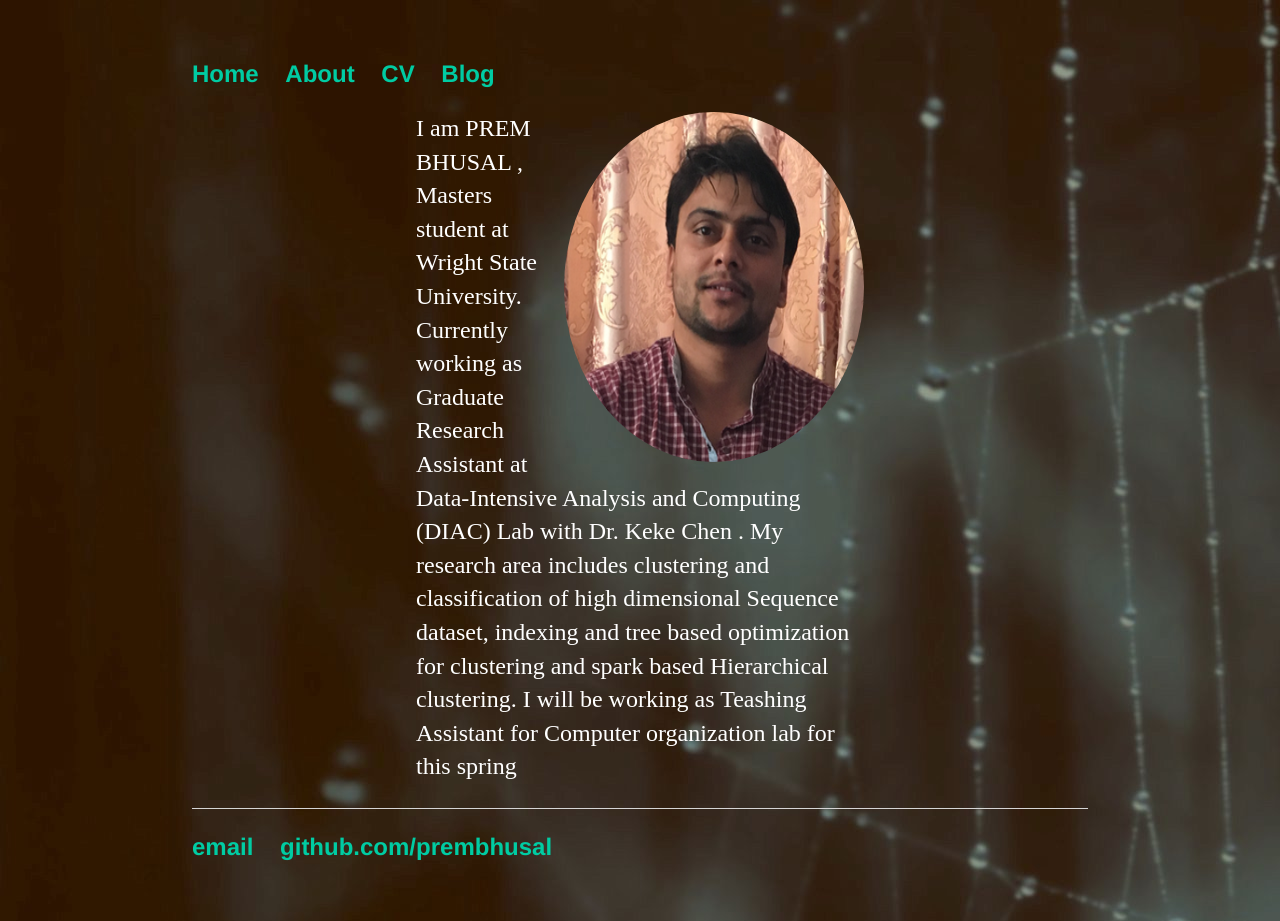
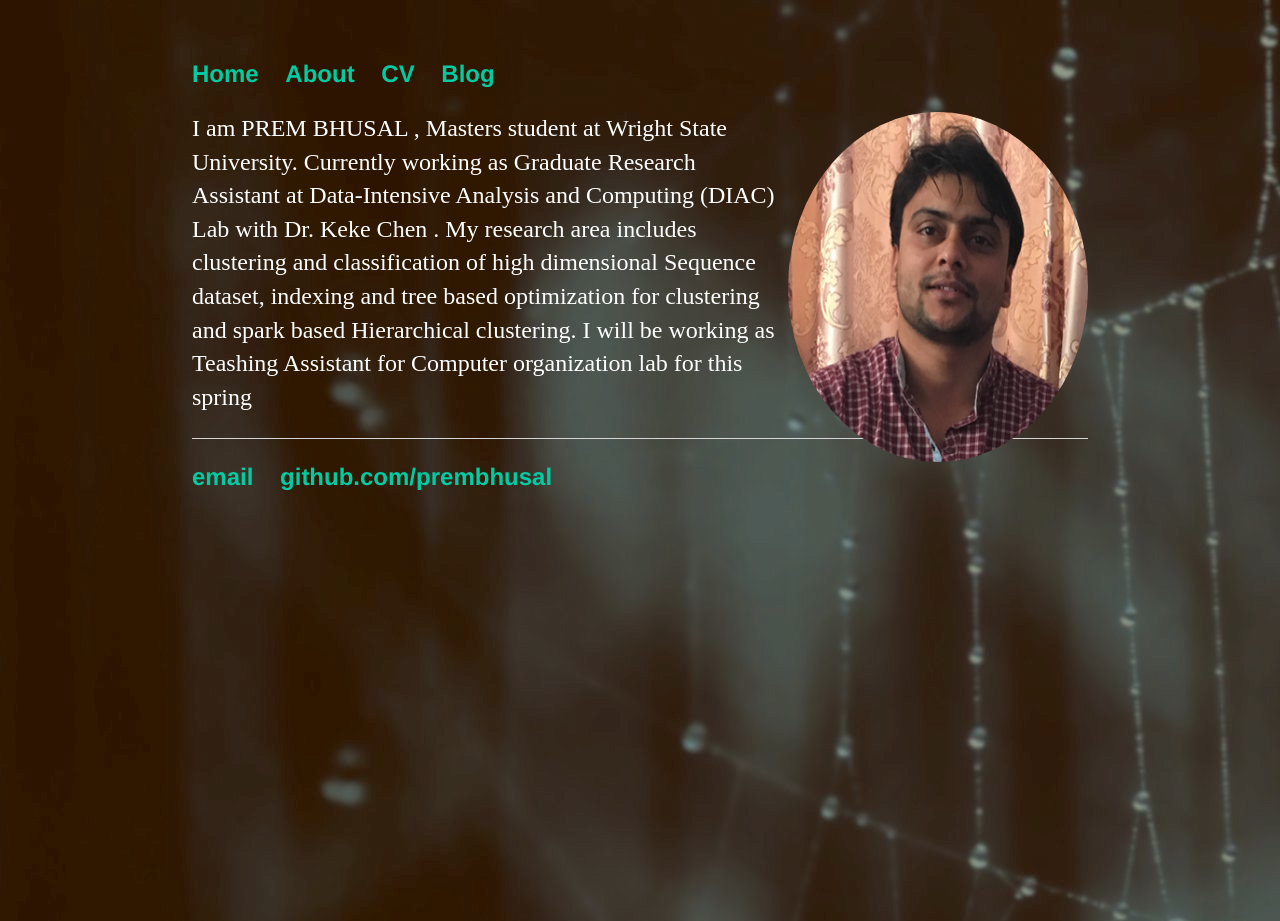
Before and after one commit to prembhusal/prembhusalWebsite, a Jekyll site: the page built from index.html, in a window 1280 px wide. Built offline with Jekyll 4.4.1, drawn with Linux system fonts in a browser that asks for light colours.

Commit message:
Update index.html

```diff
--- a/index.html
+++ b/index.html
@@ -5,9 +5,11 @@ title: prembhusal
 <div class="blurb">
 
 
-	<p class="center"><img src="/img/prem.jpg" alt="HTML5 Icon" class ="center" style="width:300px;height:350px;" >
+	<p ><img src="/img/prem.jpg" alt="HTML5 Icon" class ="center" style="width:300px;height:350px;" >
 	I am PREM BHUSAL , Masters student at  Wright State University. Currently  working as Graduate Research Assistant at
-	Data-Intensive Analysis and Computing (DIAC) Lab with Dr. Keke Chen . My research area includes clustering
+	Data-Intensive Analysis and Computing (DIAC) Lab with Dr. Keke Chen .
+		My research area includes clustering
 	and classification of high dimensional Sequence dataset, indexing and tree based optimization for clustering and spark based
-	Hierarchical clustering. I will be working as Teashing Assistant for Computer organization lab for this spring</P>
+	Hierarchical clustering.
+		I will be working as Teashing Assistant for Computer organization lab for this spring</P>
 	</div><!-- /.blurb -->
```
